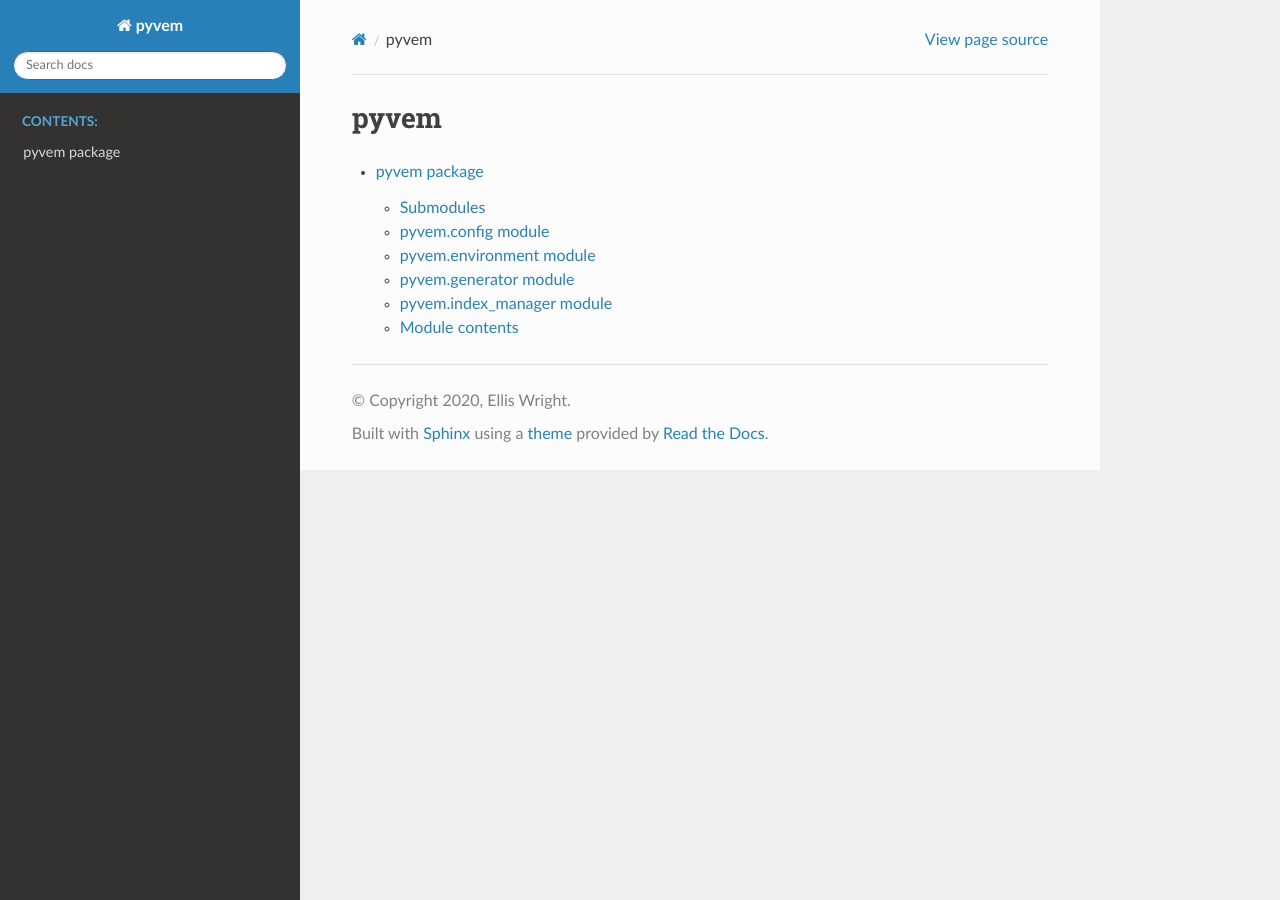
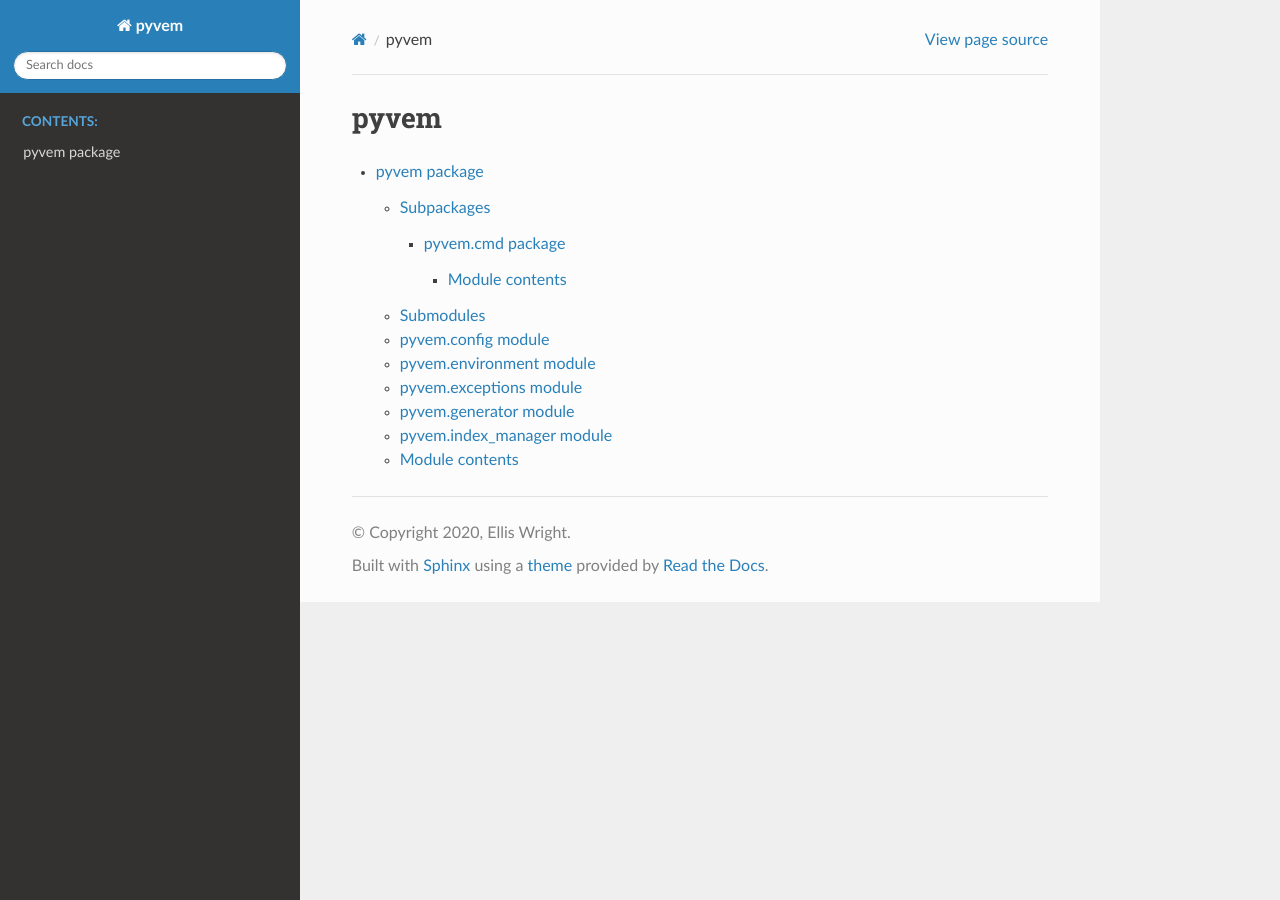
Before and after one commit to telday/pyvem, a Sphinx documentation site: the page built from docs/source/modules.rst, in a window 1280 px wide. Built offline with Sphinx 7.4.7 and the Read the Docs theme 2.0.0, drawn with Linux system fonts in a browser that asks for light colours.

Commit message:
Updated Docs

```diff
--- /dev/null
+++ b/docs/source/pyvem.cmd.rst
@@ -0,0 +1,10 @@
+pyvem.cmd package
+=================
+
+Module contents
+---------------
+
+.. automodule:: pyvem.cmd
+   :members:
+   :undoc-members:
+   :show-inheritance:
--- a/docs/source/pyvem.rst
+++ b/docs/source/pyvem.rst
@@ -1,5 +1,13 @@
 pyvem package
 =============
+
+Subpackages
+-----------
+
+.. toctree::
+   :maxdepth: 4
+
+   pyvem.cmd
 
 Submodules
 ----------
@@ -16,6 +24,14 @@ pyvem.environment module
 ------------------------
 
 .. automodule:: pyvem.environment
+   :members:
+   :undoc-members:
+   :show-inheritance:
+
+pyvem.exceptions module
+-----------------------
+
+.. automodule:: pyvem.exceptions
    :members:
    :undoc-members:
    :show-inheritance:
```
